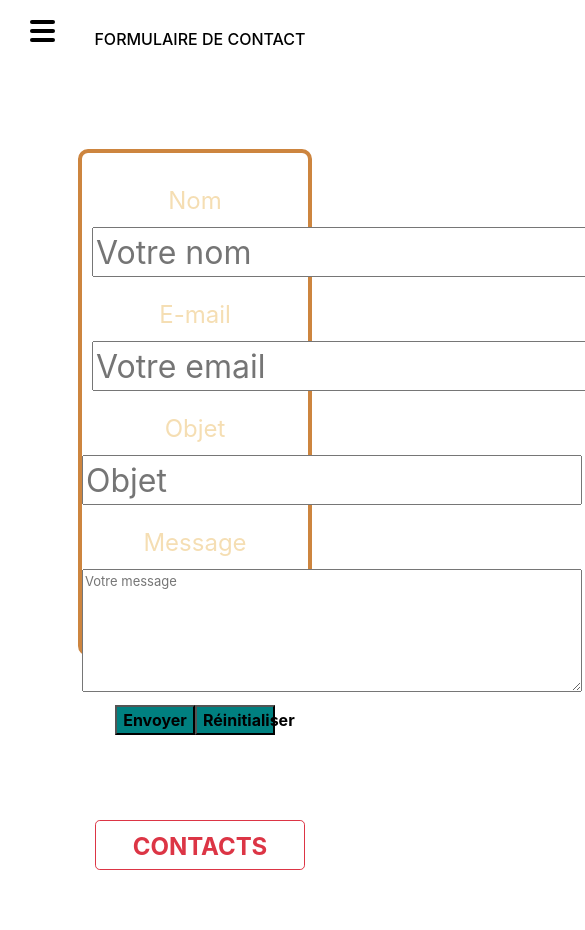
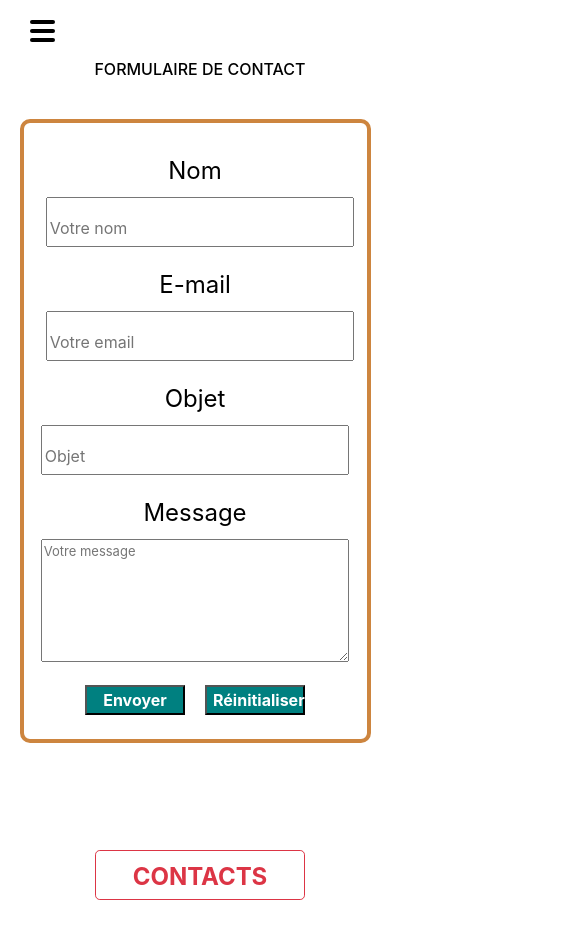
Before and after one commit to STAM0283/curriculum-vitea, a React (Create React App) app: page /contact in a window 390 px wide. Shown: the whole page, 585 px wide, since content can reach past the window. Before the commit the page ends 900 px from the top, so only its background shows below. Built offline with nearby package versions, Linux system fonts and the light colour scheme; the HTML template or start-up script is replaced by a standard one.

Commit message:
Add media query contact form

```diff
--- a/src/App.css
+++ b/src/App.css
@@ -684,26 +684,41 @@ a.current button {
   }
   label{
     font-size: x-large;
+    color: black;
   }
   .portfolio img{
     width: 280px;
   }
+  .portfolio {
+    margin-top: 40px;
+  }
+  .contener{
+    margin-top: 60px;
+  }
   .formContact {
-    width: 60%;
-    margin-top: 100px;
-    height: 65%;
+    width: 90%;
+    margin-top: 40px;
+    height: 80%;
     color: wheat;
     font-size: small;
     border: 4px solid peru;
   }
   .formContact button {
     background-color: teal;
-    width: 80px;
+    width: 100px;
     font-size: medium;
-    font-weight: bolder;
+    margin: 10px;
+    color: white;
   }
   .formContact input {
+    width: 90%;
     margin-bottom: 20px;
+  }
+  .formContact input::placeholder{
+    font-size: medium;
+  }
+  .formContact textarea {
+    width: 90%;
   }
   .otherCompetences div{
     width: 60%;
```
